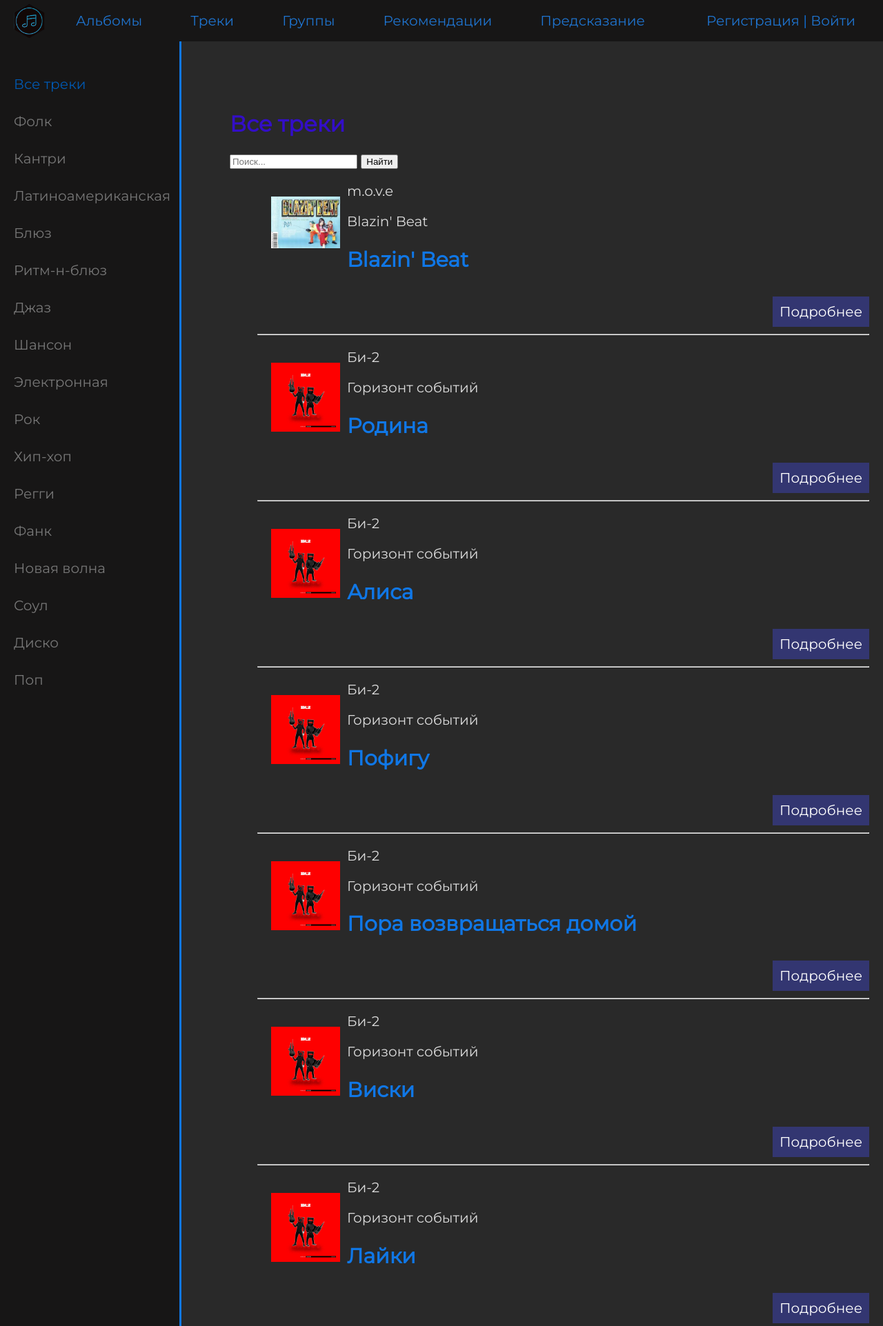
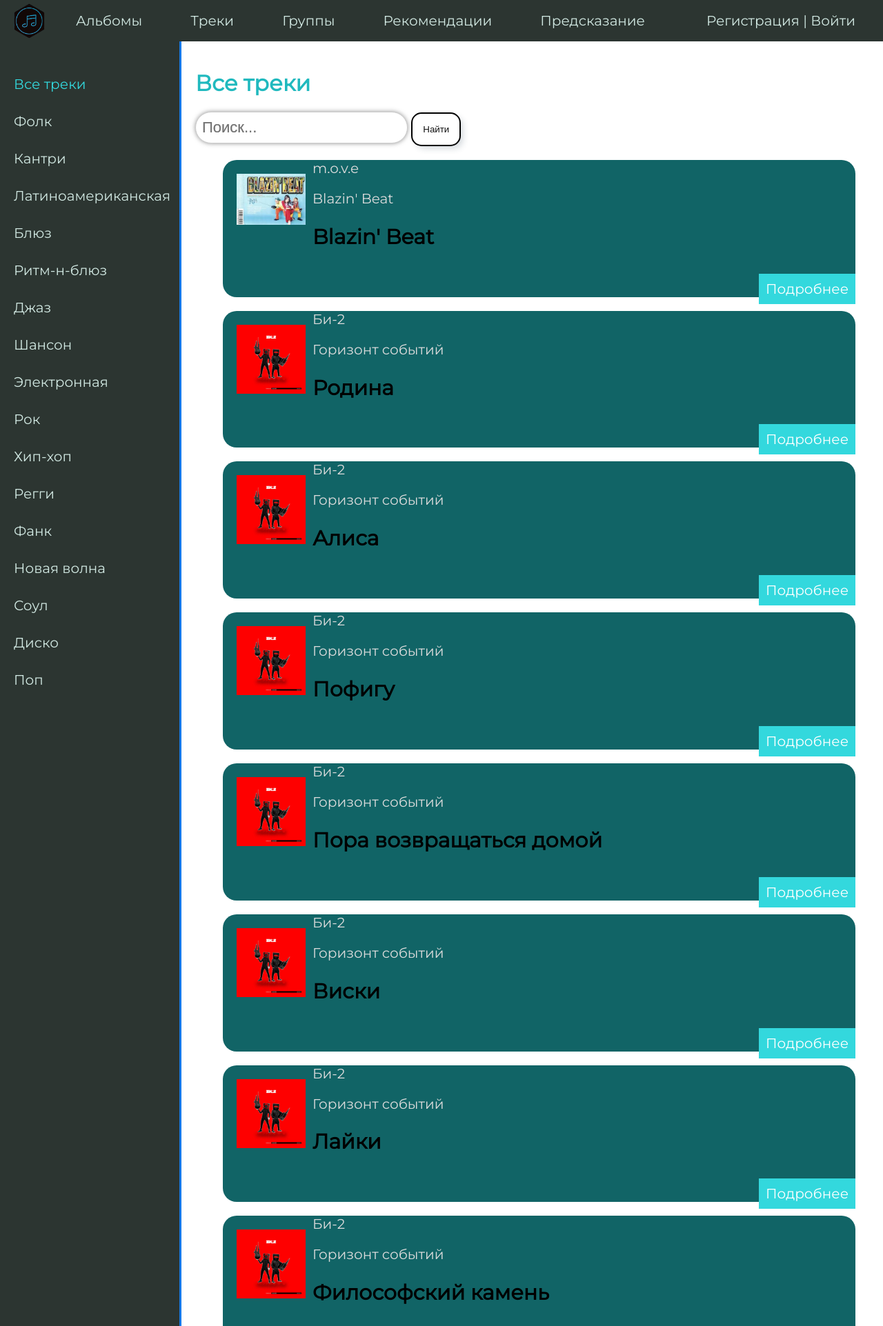
Before and after one commit to RRoman202/DjangoMusicService, a Django app: page /searchtracks/ in a window 1280 px wide. Shown: the top 1923 px of the page at 69% size. Run offline with Django 4.2, Linux system fonts and the light colour scheme; data comes from the database, SQL or seed files in the repository; both versions use the stored data as it was after the commit.

Commit message:
update19

```diff
--- a/coolsite/music/static/music/css/style.css
+++ b/coolsite/music/static/music/css/style.css
@@ -51,8 +51,9 @@ p.link-read-post {
 }
 p.link-read-post a {
 	padding: 10px;
+
 	min-width: 100px;
-	background: #333671;
+	background: #33d8dd;
 	color: #fff;
 	text-decoration: none;
 }
@@ -98,7 +99,7 @@ ul.list-articles li {
 .clear {clear: both;}
 
 .header {
-	background: #171616;
+	background: #2C3531;
 	height: 60px;
 }
 
@@ -115,7 +116,7 @@ ul.mainmenu {
 	margin: 0;
 	padding: 0;
 	height: 60px;
-	color: #1077e6;
+	color: #D1E8E2;
 	font-size: 20px;
 	overflow: hidden;
 }
@@ -147,11 +148,11 @@ ul.mainmenu li.logo {margin: 0;}
 ul.mainmenu li.last {float: right;}
 
 ul.mainmenu li a {
-	color: #1f74cf;
+	color: #D1E8E2;
 	text-decoration: none;
 }
 ul.mainmenu li a:hover {
-	color: #007bff;
+	color: #33d8dd;
 
 }
 
@@ -208,7 +209,7 @@ div.button {
 
 .left-chapters {
 	margin: 0;
-	background: #171616;
+	background: #2C3531;
 	border-right: 3px solid #1077e6;
 	min-height: 100%;
 	overflow: auto;
@@ -226,15 +227,15 @@ div.button {
 }
 .left-chapters ul li {
 	margin: 30px 0 0 0;
-	color: #999;
+	color: #D1E8E2;
 
 }
-.left-chapters ul li.selected {color: #0059b2; }
+.left-chapters ul li.selected {color: #33d8dd; }
 .left-chapters ul li a {
-	color: #777;
+	color: #D1E8E2;
 	text-decoration: none;
 }
-.left-chapters ul li a:hover { color: #007bff; }
+.left-chapters ul li a:hover { color: #33d8dd; }
 .left-chapters ul li.share {margin: 60px 0 0 0;}
 .left-chapters ul li.share p {margin: 30px 0 30px 0;}
 .left-chapters ul li.share a {
@@ -245,10 +246,10 @@ div.button {
 }
 
 .content {
-	padding: 40px 20px 20px 40px;
+	padding: 20px 40px 20px 20px;
 	width: 100%;
 	box-sizing: border-box;
-	background: #292929;
+	background: white;
 
 
 
@@ -311,14 +312,14 @@ ul.content-table li a {
 ul.content-table li a:hover {color: #F0711C;}
 
 .content-text {
-	margin: 60px 0 0 30px;
-	color: #dbdbdb;
+
+	color: black;
 	font-size: 20px;
 	font-family: 'Montserrat', sans-serif;
 
 
 }
-.content-text h1 {font-size: 32px; color: #330ec7}
+.content-text h1 {font-size: 32px; color: #20b9be}
 
 
 ul.lang-list {
@@ -338,7 +339,7 @@ ul.lang-list li {
 	display: inline-block;
 	margin-left: 40px;
 }
-ul.lang-list li.selected {color: #fdc073; border-bottom: 1px solid #fdc073;}
+ul.lang-list li.selected {color: #6363ff; border-bottom: 1px solid #fdc073;}
 ul.lang-list li a {
     list-style: none;
 	color: #eee;
@@ -464,7 +465,7 @@ li {
 
 }
 .list-pages a {
-	color: white;
+	color: black;
 	font-size: 24px;
 	text-decoration: none;
 }
@@ -482,7 +483,7 @@ li {
 .list-pages .page-num-selected {
 
 	background: #1077e6;
-	color: white;
+	color: black;
 	font-size: 20px;
 }
 .list-pages .page-num-selected:hover {
@@ -575,15 +576,18 @@ li {
 }
 
 .info-block{
-    background: linear-gradient(280deg, #827a85, #6a686d, #898c8d, #747474);
-    background-size: 800% 800%;
+    background: #116466;
     z-index: 100;
-    -webkit-animation: AnimationName 30s ease infinite;
-    -moz-animation: AnimationName 30s ease infinite;
-    animation: AnimationName 30s ease infinite;
+
     padding: 10px;
     box-shadow: 0px 0px 10px 2px rgba(34, 60, 80, 0.2);
     border-radius: 20px;
+}
+.info-block h1{
+    color: white;
+}
+.info-block a{
+    color: white;
 }
 .content-block{
 
@@ -607,10 +611,11 @@ li {
     100%{background-position:0% 50%}
 }
 .content-block ul li{
-    background: #a3a2a2;
+    background: #116466;
     border-radius: 20px
 
 }
+
 .blur-photo{
     position: absolute;
     -webkit-filter: blur(4px);
@@ -634,17 +639,17 @@ li {
 
 }
 .url-text{
-    color: white;
+    color: black;
     text-decoration: none;
 }
 .url-text:hover{
-    color: blue;
+    color: #33d8dd;
     text-decoration: none;
 }
 ::-webkit-scrollbar { /* 1 - скроллбар */
     width: 15px;
 
-    background-color: black;
+    background-color: #2C3531;
 }
 
 ::-webkit-scrollbar-button { /* 2 - кнопка */
@@ -659,7 +664,7 @@ li {
 
 ::-webkit-scrollbar-thumb { /* 5 - ползунок */
     border-radius: 5px;
-    background-color: #1700b0;
+    background-color: #116466;
 }
 
 ::-webkit-scrollbar-corner { /* 6 - уголок */
@@ -667,3 +672,32 @@ li {
 
 ::-webkit-resizer { /* 7 - изменение размеров */
 }
+.input-search{
+padding: 9px;
+     font-size: 22px;
+     border-width: 1px;
+     border-color: #CCCCCC;
+     background-color: #FFFFFF;
+     color: #000000;
+     border-style: solid;
+     border-radius: 44px;
+     box-shadow: 0px 0px 6px rgba(66,66,66,.57);
+     text-shadow: 0px 0px 0px rgba(66,66,66,.56);
+}
+.input-submit{
+        border-radius:15px;
+        border:none;
+        padding:15px;
+        color: #121212;
+        background:white;
+        box-shadow: 5px 5px 10px -2px rgba(34, 60, 80, 0.2);
+        border: 2px solid black;
+}
+.input-submit:hover{
+    opacity:0.7;
+}
+
+.input-submit:active{
+    box-shadow: none;
+    border:none;
+}
--- a/coolsite/music/templates/music/album.html
+++ b/coolsite/music/templates/music/album.html
@@ -41,7 +41,7 @@
     <h2>Список композиций</h2>
 <ul>
     {% for t in tracks %}
-    <li>
+    <a href="{{ t.get_absolute_url }}"><li>
     {% if t.album_id == album.pk %}
         {% if album.photo %}
             <p><img class="img-article-left-tracks thumb" src="{{album.photo.url}}"></p>
@@ -49,7 +49,7 @@
         {% for g in groups %}
             {% if g.pk == album.group_id %}
                 <p><a class="url-text" href="{{ g.get_absolute_url }}">{{g.title}}</a></p>
-                <p>{{album.title}}</p>
+                <p><a class="url-text" href="{{ album.get_absolute_url }}">{{album.title}}</a></p>
                 <h2><a class="url-text" href="{{ t.get_absolute_url }}">{{t.title}}</a></h2>
                 <div class="clear"></div>
 
@@ -58,6 +58,8 @@
     {% endif %}
     {% endfor %}
     </li>
+    </a>
+
 </ul>
 </div>
 
--- a/coolsite/music/templates/music/base.html
+++ b/coolsite/music/templates/music/base.html
@@ -70,24 +70,24 @@
 <nav class="list-pages">
 	<ul>
 		{% if page_obj.has_previous %}
-		<li class="page-num">
+		<a href="?page={{ page_obj.previous_page_number }}"><li class="page-num">
 			<a href="?page={{ page_obj.previous_page_number }}">&lt;</a>
-		</li>
+		</li></a>
 		{% endif %}
 		{% for p in paginator.page_range %}
 		{% if page_obj.number == p %}
 		<li class="page-num page-num-selected">{{ p }}</li>
 		{% elif p >= page_obj.number|add:-2 and p <= page_obj.number|add:2 %}
-		<li class="page-num">
+		<a href="?page={{ p }}"><li class="page-num">
 			<a href="?page={{ p }}">{{ p }}</a>
-		</li>
+		</li></a>
 		{% endif %}
 
 		{% endfor %}
 		{% if page_obj.has_next %}
-		<li class="page-num">
+		<a href="?page={{ page_obj.next_page_number }}"><li class="page-num">
 			<a href="?page={{ page_obj.next_page_number }}">&gt;</a>
-		</li>
+		</li></a>
 		{% endif %}
 	</ul>
 {% endif %}
--- a/coolsite/music/templates/music/search_results_track.html
+++ b/coolsite/music/templates/music/search_results_track.html
@@ -12,10 +12,11 @@
     {% endfor %}
 {% endif %}
 <form action="{% url 'search_results_tracks' %}" method="get">
-  <input name="q" type="text" placeholder="Поиск...">
-    <input type="submit" value="Найти">
+  <input name="q" type="text" class="input-search" placeholder="Поиск...">
+    <input type="submit" value="Найти" class="input-submit">
 </form>
-<ul>
+<div class="content-block">
+    <ul>
     {% for p in tracks %}
     <li>
         <form>
@@ -33,13 +34,15 @@
                 {% endfor %}
             {% endif %}
             {% endfor %}
-            <h2><a href="{{ p.get_absolute_url }}">{{p.title}}</a></h2>
+            <h2><a class="url-text" href="{{ p.get_absolute_url }}">{{p.title}}</a></h2>
             <div class="clear"></div>
             <p class="link-read-post"><a href="{{ p.get_absolute_url }}">Подробнее</a></p>
-            <hr>
+
         </form>
 
     </li>
     {% endfor %}
 </ul>
+</div>
+
 {% endblock %}
--- a/coolsite/music/templates/music/tracks.html
+++ b/coolsite/music/templates/music/tracks.html
@@ -12,8 +12,8 @@
     {% endfor %}
 {% endif %}
 <form action="{% url 'search_results_tracks' %}" method="get">
-  <input name="q" type="text" placeholder="Поиск...">
-    <input type="submit" value="Найти">
+  <input name="q" class="input-search" type="text" placeholder="Поиск...">
+    <input type="submit" value="Найти" class="input-submit">
 </form>
 <div class="content-block">
     <ul>
```
Also changed, not shown: coolsite/music/templates/music/index.html (+4 -3 lines), coolsite/music/templates/music/search_results.html (+5 -5 lines), coolsite/music/templates/music/track.html (+6 -3 lines), coolsite/db.sqlite3, coolsite/media/photos/2023/05/31/aboba.png (added).
